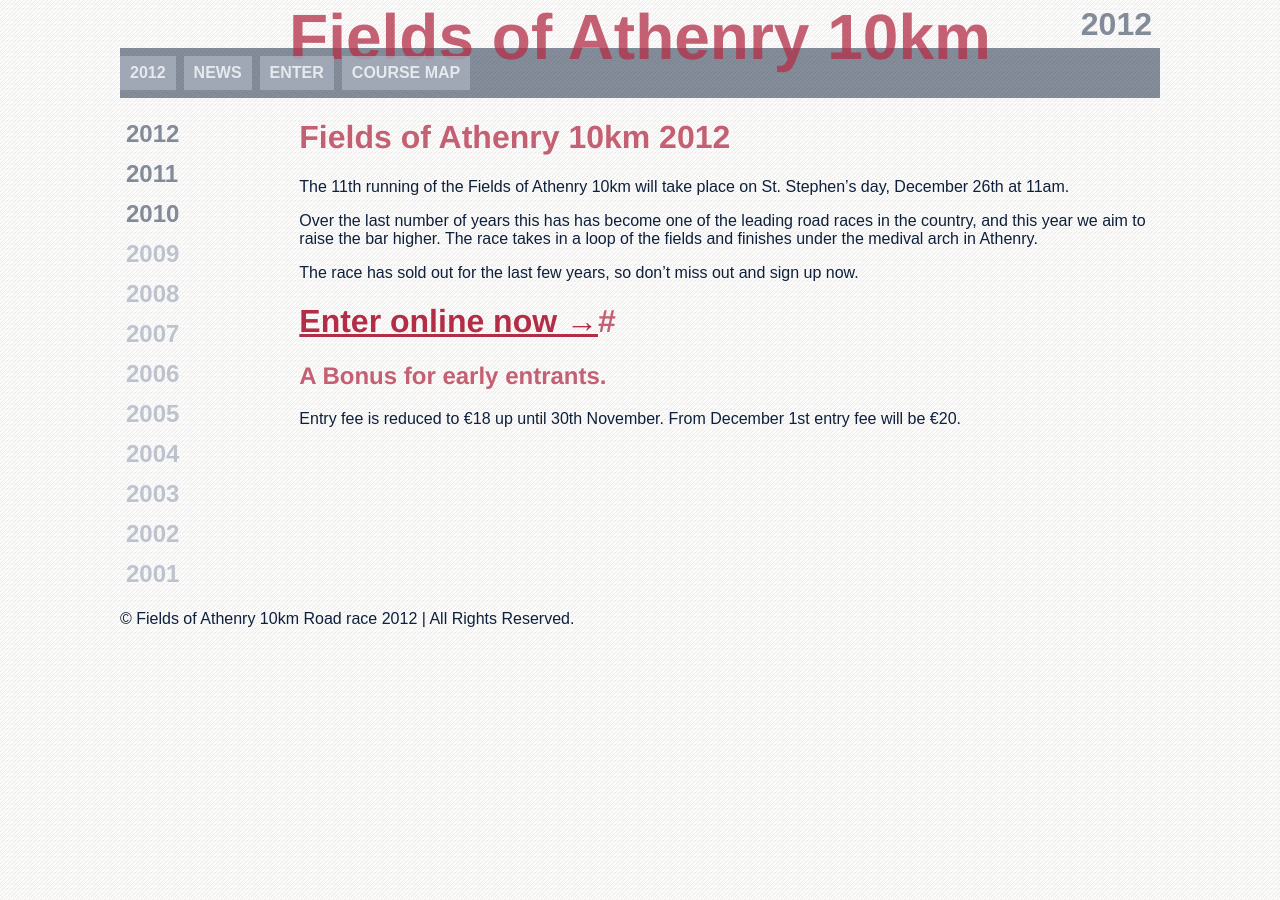
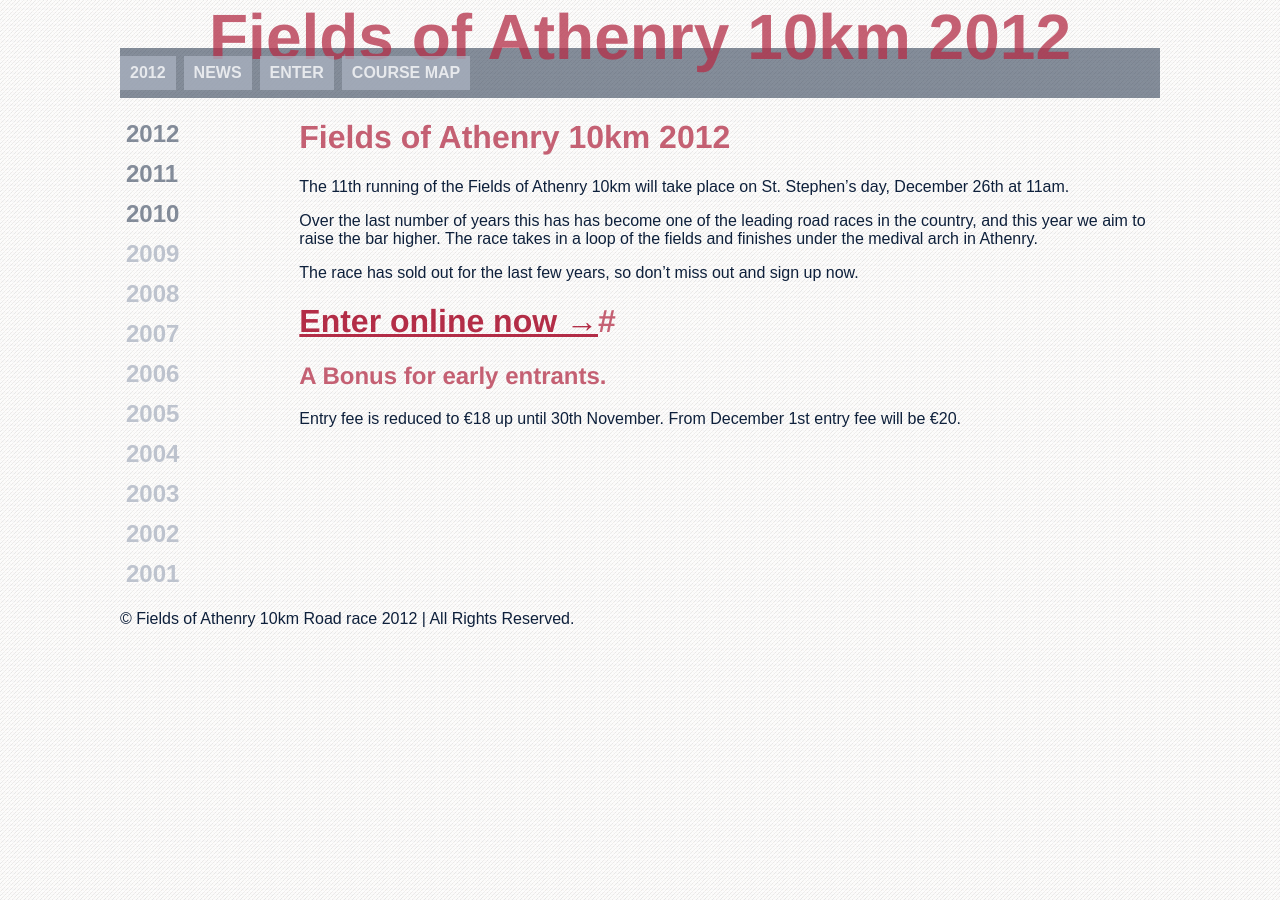
Before and after one commit to alanburke/10km, a Jekyll site: the page built from index.html, in a window 1280 px wide. Built offline with Jekyll 4.4.1, drawn with Linux system fonts in a browser that asks for light colours; nearby versions of some CDN libraries.

Commit message:
CHange current year to a span in the header

```diff
--- a/_layouts/default.html
+++ b/_layouts/default.html
@@ -20,8 +20,7 @@
       <div class="page">
         <div class="banner">
           <header>
-            <h2 class="site-title">{{ site.title }}</h2>
-            <p class="current-year">{{ race_year }}</p>
+            <h2 class="site-title">{{ site.title }} <span class="current-year">{{ race_year }}</span></h2>
           </header>
 
         </div>
```
